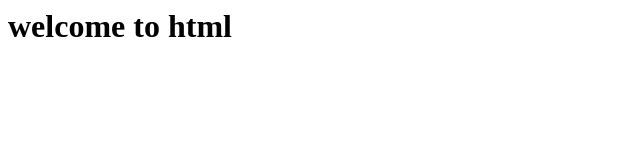
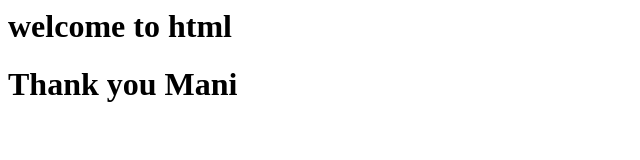
Before and after one commit to Mnffcl/first, a plain HTML site: page index.html in a window 1280 px wide. Shown: the whole page, without its empty margins (0-640 px from the left). Drawn offline with Linux system fonts and the light colour scheme.

Commit message:
Update index.html

```diff
--- a/index.html
+++ b/index.html
@@ -1,3 +1,4 @@
 <html>
 <h1>welcome to html</h1>
+<h1>Thank you Mani</h1>
 </html>
```
